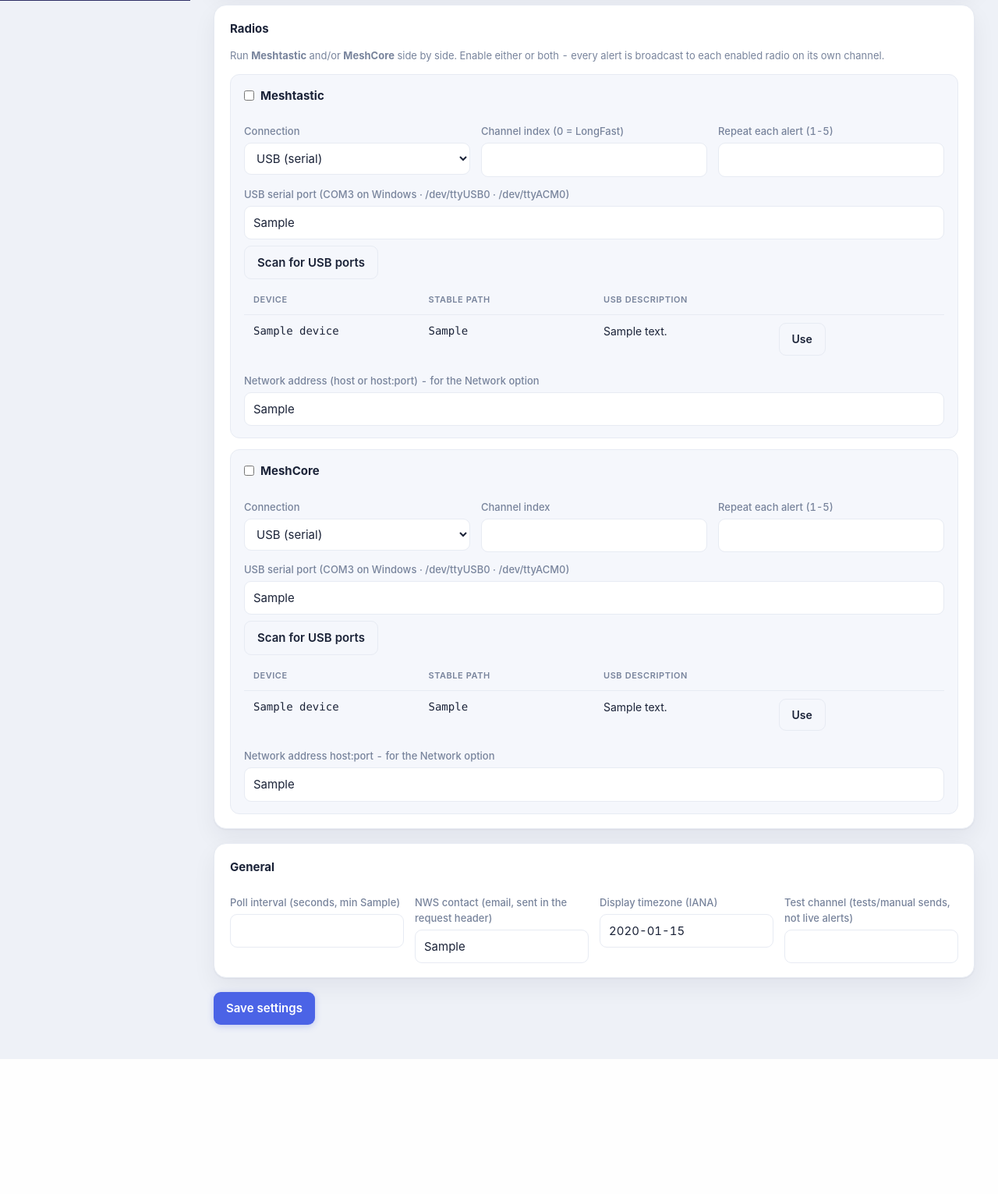
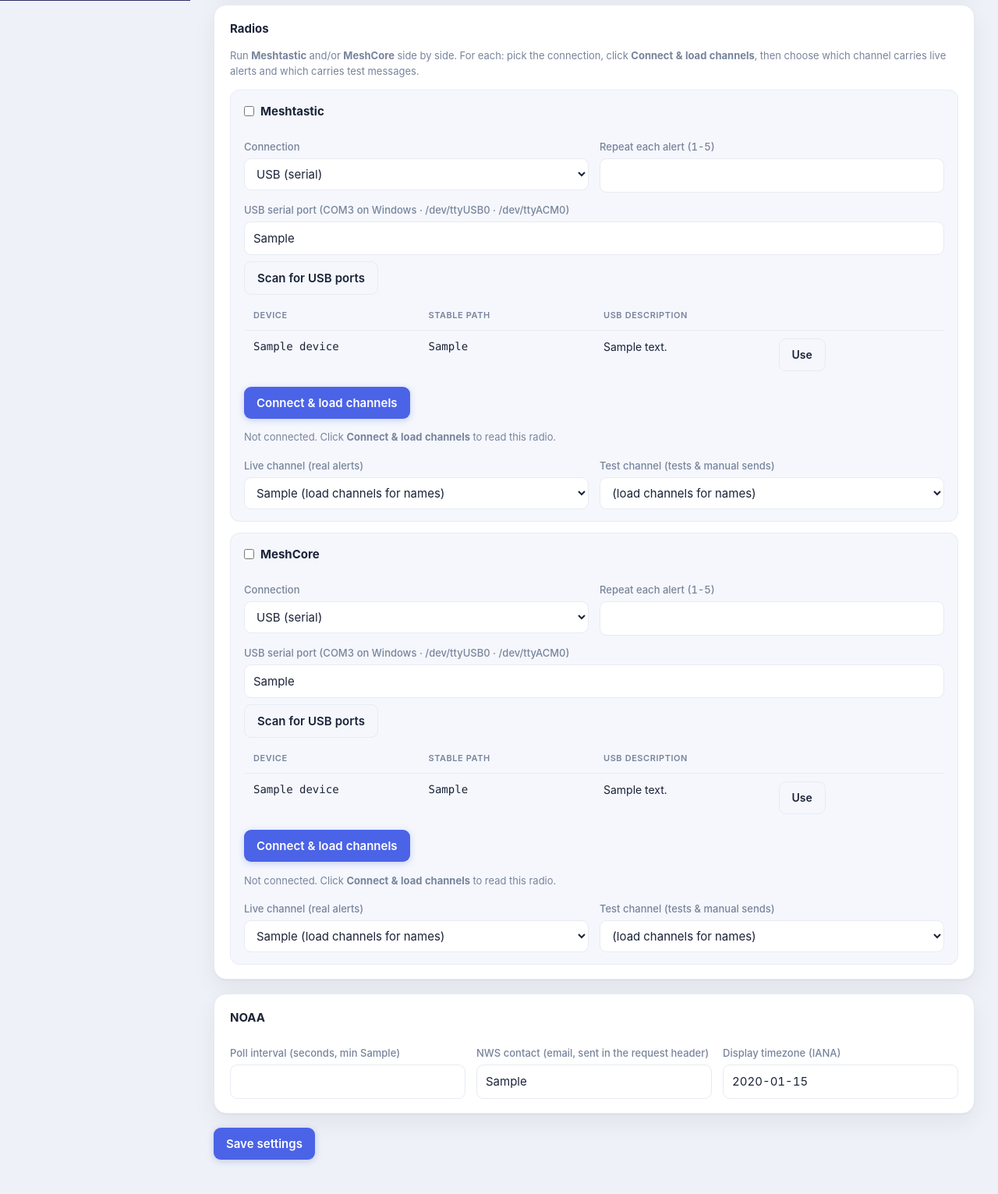
Before and after one commit to BrokenSignal/MeshWX, a FastAPI app: template app/web/templates/settings.html in a window 1280 px wide. Shown: the part 799-2330 px from the top of the page at 78% size. Before the commit the page ends 2157 px from the top, so only its background shows below. Run offline with FastAPI, Linux system fonts and the light colour scheme; the template is opened without the code that fills it: most values are stand-ins (such as "Sample title", 1, 10 or a date in 2020).

Commit message:
Release v1.0.0
- Per-radio channel picker: choose USB or network, connect and load
  channels, then pick live and test channels from the device's list
- Show connection status and radio model on each radio card
- Meshtastic over network (TCP/IP), including host:port
- Reliability: reconnect and retry on a dropped link; repeat each alert
- Dashboard shows all enabled radios plus a radios online summary
- Rename the Settings General panel to NOAA
- Cleaner error log: a recovered link blip is info, not an error
- Docs: document network connection, drop beta, version 1.0.0

Co-Authored-By: Claude Opus 4.8 (1M context) <noreply@anthropic.com>
Claude-Session: https://claude.ai/code/session_01F81S4JLTHw5eBJdjwmySyB

```diff
--- a/app/config.py
+++ b/app/config.py
@@ -73,12 +73,14 @@ DEFAULT_SETTINGS: dict = {
     "meshtastic_conn": "serial",
     "meshtastic_host": "",
     "meshtastic_repeat": 2,
+    "meshtastic_test_channel": 1,
     "meshcore_enabled": False,
     "meshcore_conn": "serial",
     "meshcore_port": "",
     "meshcore_host": "",
     "meshcore_channel": 0,
     "meshcore_repeat": 2,
+    "meshcore_test_channel": 1,
     "dry_run": True,
     "test_channel": 1,   # tests + manual sends use this channel (keep off the live alert channel 0)
     "display_timezone": "America/New_York",
--- a/app/web/routes.py
+++ b/app/web/routes.py
@@ -49,6 +49,10 @@ def _tx(request: Request):
 
 def _poller(request: Request):
     return request.app.state.poller
+
+
+def _status_flag(request: Request, name: str) -> bool:
+    return any(s["connected"] for s in _tx(request).status() if s["name"] == name)
 
 
 def _status_ctx(request: Request) -> dict:
@@ -265,7 +269,14 @@ async def settings_page(request: Request):
         mc_channel=int(s.get("meshcore_channel", 0) or 0),
         mt_repeat=int(s.get("meshtastic_repeat", 2) or 2),
         mc_repeat=int(s.get("meshcore_repeat", 2) or 2),
-        test_channel=int(s.get("test_channel", 1) or 1),
+        mt_test=int(s.get("meshtastic_test_channel", 1) or 1),
+        mc_test=int(s.get("meshcore_test_channel", 1) or 1),
+        mt_channels=s.get("meshtastic_channels", []) or [],
+        mc_channels=s.get("meshcore_channels", []) or [],
+        mt_connected=_status_flag(request, "meshtastic"),
+        mc_connected=_status_flag(request, "meshcore"),
+        mt_model=s.get("meshtastic_model", "") or "",
+        mc_model=s.get("meshcore_model", "") or "",
     )
 
 
@@ -292,7 +303,8 @@ async def save_settings(
     meshcore_channel: int = Form(0),
     meshtastic_repeat: int = Form(2),
     meshcore_repeat: int = Form(2),
-    test_channel: int = Form(1),
+    meshtastic_test_channel: int = Form(1),
+    meshcore_test_channel: int = Form(1),
 ):
     def _rep(v):
         try:
@@ -325,7 +337,8 @@ async def save_settings(
     db.set_setting("meshcore_channel", int(meshcore_channel))
     db.set_setting("meshtastic_repeat", _rep(meshtastic_repeat))
     db.set_setting("meshcore_repeat", _rep(meshcore_repeat))
-    db.set_setting("test_channel", int(test_channel))
+    db.set_setting("meshtastic_test_channel", int(meshtastic_test_channel))
+    db.set_setting("meshcore_test_channel", int(meshcore_test_channel))
 
     # Rebuild transports from the new settings and (re)connect the enabled ones.
     await tx.reconfigure()
@@ -341,6 +354,60 @@ async def scan_ports(request: Request, target: str = Form("serial_port")):
     # only allow the two known field ids to be scripted into the page
     field = target if target in ("serial_port", "meshcore_port") else "serial_port"
     return render(request, "_ports.html", ports=ports, target=field)
+
+
+_RADIO_FIELDS = {
+    "meshtastic": ("meshtastic_conn", "serial_port", "meshtastic_host",
+                   "channel_index", "meshtastic_test_channel"),
+    "meshcore":   ("meshcore_conn", "meshcore_port", "meshcore_host",
+                   "meshcore_channel", "meshcore_test_channel"),
+}
+
+
+_INCLUDE_SEL = {
+    "meshtastic": "[name='meshtastic_conn'],[name='serial_port'],[name='meshtastic_host']",
+    "meshcore": "[name='meshcore_conn'],[name='meshcore_port'],[name='meshcore_host']",
+}
+
+
+def _channel_ctx(db, tx, name, channels=None, model=None, error="", connected=None):
+    conn_f, port_f, host_f, live_f, test_f = _RADIO_FIELDS[name]
+    if channels is None:  # fall back to the last channels we read from this radio
+        channels = db.get_setting(name + "_channels", []) or []
+    if model is None:
+        model = db.get_setting(name + "_model", "") or ""
+    if connected is None:  # reflect the live transport's real state
+        connected = any(s["connected"] for s in tx.status() if s["name"] == name)
+    return dict(
+        radio=name, channels=channels, error=error, connected=connected, model=model,
+        include_sel=_INCLUDE_SEL[name],
+        live_field=live_f, test_field=test_f,
+        live_val=int(db.get_setting(live_f, 0) or 0),
+        test_val=int(db.get_setting(test_f, 1) or 1),
+    )
+
+
+@router.post("/settings/channels/{name}", response_class=HTMLResponse)
+async def load_channels(request: Request, name: str):
+    if name not in _RADIO_FIELDS:
+        return PlainTextResponse("unknown radio", status_code=404)
+    conn_f, port_f, host_f, _, _ = _RADIO_FIELDS[name]
+    form = await request.form()
+    conn = form.get(conn_f, "serial")
+    port = form.get(port_f, "")
+    host = form.get(host_f, "")
+    db, tx = _db(request), _tx(request)
+    channels, model, error = await tx.load_channels(name, conn, port, host)
+    if channels is not None:  # success: cache names + model so they persist across reload/save
+        db.set_setting(name + "_channels", channels)
+        db.set_setting(name + "_model", model)
+        ctx = _channel_ctx(db, tx, name, channels=channels, model=model,
+                           error="", connected=True)
+    else:  # failed read of THIS device: show the error + saved values, never a stale
+        # cached list from a different radio, and don't claim connected.
+        ctx = _channel_ctx(db, tx, name, channels=[], model="",
+                           error=error or "could not read this radio", connected=False)
+    return render(request, "_radio_channels.html", **ctx)
 
 
 # ---- manual send -------------------------------------------------------
--- /dev/null
+++ b/app/web/templates/_radio_channels.html
@@ -0,0 +1,41 @@
+<div id="{{ radio }}-channels">
+  {% set opts = channels or [] %}
+  {% set include_sel = "[name='meshtastic_conn'],[name='serial_port'],[name='meshtastic_host']" if radio == 'meshtastic' else "[name='meshcore_conn'],[name='meshcore_port'],[name='meshcore_host']" %}
+
+  <button type="button" class="{% if connected %}secondary{% endif %}"
+          hx-post="/settings/channels/{{ radio }}" hx-include="{{ include_sel }}"
+          hx-target="#{{ radio }}-channels" hx-swap="outerHTML"
+          hx-indicator="#{{ radio }}-load">
+    {% if connected %}Reconnect &amp; reload channels{% else %}Connect &amp; load channels{% endif %}
+  </button>
+  <span id="{{ radio }}-load" class="htmx-indicator hint"> reading from the radio&hellip;</span>
+
+  <div style="margin:.7rem 0 .2rem;">
+    {% if connected %}
+      <span class="dot ok">Connected</span>{% if model %} <span class="hint">{{ model }}</span>{% endif %}
+    {% elif error %}
+      <span class="dot bad">Not connected</span> <span class="hint">{{ error }}</span>
+    {% else %}
+      <span class="hint">Not connected. Click <b>Connect &amp; load channels</b> to read this radio.</span>
+    {% endif %}
+  </div>
+
+  <div class="row">
+    <div><label>Live channel (real alerts)</label>
+      <select name="{{ live_field }}">
+        {% if opts %}
+          {% for c in opts %}<option value="{{ c.index }}" {% if c.index == live_val %}selected{% endif %}>{{ c.index }}: {{ c.name }}</option>{% endfor %}
+        {% else %}
+          <option value="{{ live_val }}" selected>{{ live_val }} (load channels for names)</option>
+        {% endif %}
+      </select></div>
+    <div><label>Test channel (tests &amp; manual sends)</label>
+      <select name="{{ test_field }}">
+        {% if opts %}
+          {% for c in opts %}<option value="{{ c.index }}" {% if c.index == test_val %}selected{% endif %}>{{ c.index }}: {{ c.name }}</option>{% endfor %}
+        {% else %}
+          <option value="{{ test_val }}" selected>{{ test_val }} (load channels for names)</option>
+        {% endif %}
+      </select></div>
+  </div>
+</div>
--- a/app/web/templates/settings.html
+++ b/app/web/templates/settings.html
@@ -59,22 +59,23 @@
 
   <div class="panel">
     <h3>Radios</h3>
-    <p class="hint">Run <b>Meshtastic</b> and/or <b>MeshCore</b> side by side. Enable either or both -
-      every alert is broadcast to each enabled radio on its own channel.</p>
+    <p class="hint">Run <b>Meshtastic</b> and/or <b>MeshCore</b> side by side. For each: pick the
+      connection, click <b>Connect &amp; load channels</b>, then choose which channel carries live
+      alerts and which carries test messages.</p>
 
     <div class="radio-card">
       <label class="chk"><input type="checkbox" name="meshtastic_enabled" {% if mt_enabled %}checked{% endif %}> <b>Meshtastic</b></label>
       <div class="row" style="margin-top:12px;">
         <div><label>Connection</label>
-          <select name="meshtastic_conn">
+          <select name="meshtastic_conn" onchange="mwxConn('mt', this.value)">
             <option value="serial" {% if mt_conn=='serial' %}selected{% endif %}>USB (serial)</option>
-            <option value="tcp" {% if mt_conn=='tcp' %}selected{% endif %}>Network (WiFi / TCP)</option>
+            <option value="tcp" {% if mt_conn=='tcp' %}selected{% endif %}>Network (IP / TCP)</option>
           </select></div>
-        <div><label>Channel index (0 = LongFast)</label>
-          <input name="channel_index" type="number" min="0" value="{{ mt_channel }}"></div>
         <div><label>Repeat each alert (1-5)</label>
           <input name="meshtastic_repeat" type="number" min="1" max="5" value="{{ mt_repeat }}"></div>
       </div>
+
+      <div id="mt-usb" style="display:{{ 'none' if mt_conn=='tcp' else 'block' }}">
         <label>USB serial port (COM3 on Windows &middot; /dev/ttyUSB0 &middot; /dev/ttyACM0)</label>
         <input id="serial_port" name="serial_port" value="{{ mt_port }}"
                placeholder="click Scan, then Use - or type it">
@@ -82,23 +83,29 @@
                 hx-vals='{"target":"serial_port"}' hx-target="#ports-serial_port"
                 hx-swap="outerHTML" style="margin-top:8px;">Scan for USB ports</button>
         <div style="margin-top:8px;">{% set target = 'serial_port' %}{% include "_ports.html" %}</div>
-      <label>Network address (host or host:port) - for the Network option</label>
+      </div>
+      <div id="mt-ip" style="display:{{ 'block' if mt_conn=='tcp' else 'none' }}">
+        <label>Network address (host or host:port)</label>
         <input name="meshtastic_host" value="{{ mt_host }}" placeholder="192.168.1.50">
+      </div>
+
+      {% set radio='meshtastic' %}{% set live_field='channel_index' %}{% set test_field='meshtastic_test_channel' %}{% set live_val=mt_channel %}{% set test_val=mt_test %}{% set channels=mt_channels %}{% set connected=mt_connected %}{% set model=mt_model %}{% set error='' %}
+      <div style="margin-top:10px;">{% include "_radio_channels.html" %}</div>
     </div>
 
     <div class="radio-card">
       <label class="chk"><input type="checkbox" name="meshcore_enabled" {% if mc_enabled %}checked{% endif %}> <b>MeshCore</b></label>
       <div class="row" style="margin-top:12px;">
         <div><label>Connection</label>
-          <select name="meshcore_conn">
+          <select name="meshcore_conn" onchange="mwxConn('mc', this.value)">
             <option value="serial" {% if mc_conn=='serial' %}selected{% endif %}>USB (serial)</option>
-            <option value="tcp" {% if mc_conn=='tcp' %}selected{% endif %}>Network (TCP)</option>
+            <option value="tcp" {% if mc_conn=='tcp' %}selected{% endif %}>Network (IP / TCP)</option>
           </select></div>
-        <div><label>Channel index</label>
-          <input name="meshcore_channel" type="number" min="0" value="{{ mc_channel }}"></div>
         <div><label>Repeat each alert (1-5)</label>
           <input name="meshcore_repeat" type="number" min="1" max="5" value="{{ mc_repeat }}"></div>
       </div>
+
+      <div id="mc-usb" style="display:{{ 'none' if mc_conn=='tcp' else 'block' }}">
         <label>USB serial port (COM3 on Windows &middot; /dev/ttyUSB0 &middot; /dev/ttyACM0)</label>
         <input id="meshcore_port" name="meshcore_port" value="{{ mc_port }}"
                placeholder="click Scan, then Use - or type it">
@@ -106,13 +113,27 @@
                 hx-vals='{"target":"meshcore_port"}' hx-target="#ports-meshcore_port"
                 hx-swap="outerHTML" style="margin-top:8px;">Scan for USB ports</button>
         <div style="margin-top:8px;">{% set target = 'meshcore_port' %}{% include "_ports.html" %}</div>
-      <label>Network address host:port - for the Network option</label>
+      </div>
+      <div id="mc-ip" style="display:{{ 'block' if mc_conn=='tcp' else 'none' }}">
+        <label>Network address (host:port)</label>
         <input name="meshcore_host" value="{{ mc_host }}" placeholder="192.168.1.51:4000">
+      </div>
+
+      {% set radio='meshcore' %}{% set live_field='meshcore_channel' %}{% set test_field='meshcore_test_channel' %}{% set live_val=mc_channel %}{% set test_val=mc_test %}{% set channels=mc_channels %}{% set connected=mc_connected %}{% set model=mc_model %}{% set error='' %}
+      <div style="margin-top:10px;">{% include "_radio_channels.html" %}</div>
     </div>
   </div>
 
+  <script>
+    function mwxConn(p, v){
+      var usb = document.getElementById(p+'-usb'), ip = document.getElementById(p+'-ip');
+      if (usb) usb.style.display = (v==='tcp') ? 'none' : 'block';
+      if (ip)  ip.style.display  = (v==='tcp') ? 'block' : 'none';
+    }
+  </script>
+
   <div class="panel">
-    <h3>General</h3>
+    <h3>NOAA</h3>
     <div class="row">
       <div><label>Poll interval (seconds, min {{ min_interval }})</label>
         <input name="poll_interval" type="number" min="{{ min_interval }}"
@@ -121,8 +142,6 @@
         <input name="nws_contact" value="{{ s.nws_contact }}" required></div>
       <div><label>Display timezone (IANA)</label>
         <input name="display_timezone" value="{{ s.display_timezone }}" required></div>
-      <div><label>Test channel (tests/manual sends, not live alerts)</label>
-        <input name="test_channel" type="number" min="0" value="{{ test_channel }}"></div>
     </div>
   </div>
 
--- a/pyproject.toml
+++ b/pyproject.toml
@@ -1,6 +1,6 @@
 [project]
 name = "meshwx"
-version = "0.1.0"
+version = "1.0.0"
 description = "Poll NWS weather alerts and broadcast them over Meshtastic and/or MeshCore radios"
 readme = "README.md"
 requires-python = ">=3.12"
```
Also changed, not shown: app/transmit.py (+187 -75 lines), app/web/templates/_dash_top.html (+8 -4 lines), README.md. Lines whose indentation alone changed are shown as unchanged.
